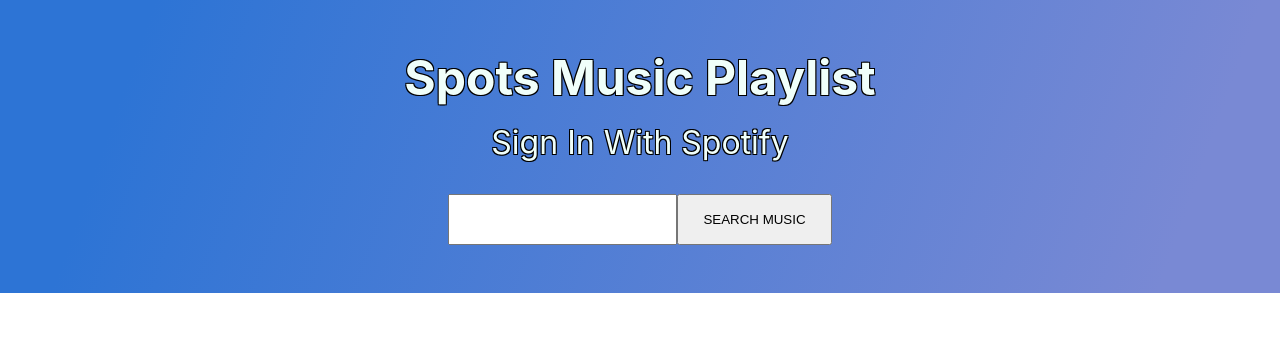
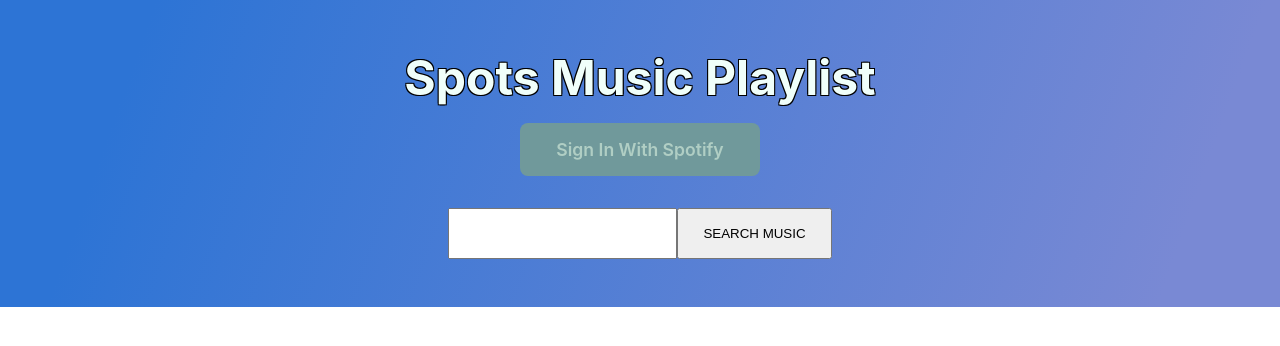
Before and after one commit to williamk19/spots, a React (Create React App) app: page / in a window 1280 px wide. Shown: the top 346 px of the page. Built offline with nearby package versions, Linux system fonts and the light colour scheme.

Commit message:
module-3-homework-2 hooks, song selected deselect

```diff
--- a/src/App.js
+++ b/src/App.js
@@ -1,56 +1,68 @@
-import React from 'react';
+import React, { useState, useEffect } from 'react';
 import HomePage from './pages/home/home.page';
 import './App.css';
 const authUrl = `https://accounts.spotify.com/authorize?response_type=token&client_id=${process.env.REACT_APP_SPOTIFY_API_KEY}&scope=playlist-modify-private&redirect_uri=http://localhost:3000/`;
 const searchUrl = `https://api.spotify.com/v1/search?type=album&include_external=audio`;
 
-class App extends React.Component {
-  constructor() {
-    super();
-    this.state = {
-      access_token: '',
-      searchQuery: '',
-      data: {}
-    };
-  }
+const App = () => {
 
-  componentDidMount() {
+  const [token, setToken] = useState('');
+  const [query, setQuery] = useState('');
+  const [data, setData] = useState({});
+  const [selected, setSelected] = useState([]);
+
+  useEffect(() => {
     let hash = window.location.hash.substring(1);
     let params = {};
     hash.split('&').map(hk => {
       let temp = hk.split('=');
       params[temp[0]] = temp[1];
     });
-    this.setState({ access_token: params.access_token }, () => {
-      console.log(this.state.access_token);
-    });
+    setToken(params.access_token);
+  });
+
+  const onSelected = (newData) => {
+    if (!selected.find(select => select.id === newData.id)) {
+      setSelected([...selected, newData]);
+    }
   }
 
-  onSearchChange = (e) => {
-    this.setState({ searchQuery: e.target.value }, () => {
-      console.log(this.state.searchQuery);
-    });
+  const onDeselect = (removeData) => {
+    setSelected(selected.filter((select) => select.id !== removeData.id));
+  }
+
+  const onSearchChange = (e) => {
+    setQuery(e.target.value);
   };
 
-  callApi = (e) => {
+  const callApi = (e) => {
     e.preventDefault();
-    fetch(`https://api.spotify.com/v1/search?q=${this.state.searchQuery}&type=track`, {
+    fetch(`https://api.spotify.com/v1/search?q=${query}&type=track`, {
       headers: {
         'Content-Type': 'application/json',
-        'Authorization': `Bearer ${this.state.access_token}`
+        'Authorization': `Bearer ${token}`
       },
     })
       .then(res => res.json())
-      .then(data => this.setState({ data: data }, () => console.log(this.state.data)));
+      .then(data => setData(data));
   };
 
-  render() {
-    return (
-      <div className="App">
-        <HomePage authUrl={authUrl} searchUrl={searchUrl} onSearchChange={this.onSearchChange} callApi={this.callApi} data={this.state.data} />
-      </div>
-    );
-  }
-}
+  return (
+    <div className="App">
+      <HomePage
+        token={token}
+        authUrl={authUrl}
+        searchUrl={searchUrl}
+        selected={selected}
+        data={data}
+        query={query}
+        onSearchChange={onSearchChange}
+        onSelected={onSelected}
+        onDeselect={onDeselect}
+        callApi={callApi}
+      />
+    </div>
+  );
+};
 
 export default App;
--- a/src/components/song/song.component.jsx
+++ b/src/components/song/song.component.jsx
@@ -1,13 +1,17 @@
 import React from 'react';
 import './song.component.css';
 
-const songContainer = ({data}) => {
+const songContainer = ({ data, selected, onSelected, onDeselect }) => {
   return (
     <div className='song-container'>
       <img src={`${data.album.images[0].url}`} alt='Album Images' />
       <h2>{`${data.name}`}</h2>
       <p>{`${data.artists[0].name} - ${data.album.name}`}</p>
-      <button>Select</button>
+      {selected.some((select) => select.id === data.id) ? (
+        <button onClick={() => onDeselect(data)}>Deselect</button>
+      ) : (
+        <button onClick={() => onSelected(data)}>Select</button>
+      )}
     </div>
   );
 };
--- a/src/pages/home/home.page.css
+++ b/src/pages/home/home.page.css
@@ -12,20 +12,21 @@
 }
 
 .links {
-  color: rgb(240, 255, 250);
-  font-size: 2rem;
+  color: rgb(176, 206, 196);
+  background-color: #70999b;
+  padding: 1rem 2rem;
+  font-size: 1.1rem;
+  margin: auto;
+  width: 11rem;
+  font-weight: 600;
   text-decoration: none;
-  text-shadow: -1px 1px 0 #000, 1px 1px 0 #000, 1px -1px 0 #000, -1px -1px 0 #000;
+  border: none;
+  border-radius: 0.5rem;
   display: block;
   margin-bottom: 2rem;
+  cursor: pointer;
 }
 
-.links:active {
-  font-size: 2rem;
-  color: rgb(240, 255, 250);
-  text-decoration: none;
-  text-shadow: -1px 1px 0 #000, 1px 1px 0 #000, 1px -1px 0 #000, -1px -1px 0 #000;
-}
 
 .input-search {
   padding: 1rem 1.5rem;
--- a/src/pages/home/home.page.jsx
+++ b/src/pages/home/home.page.jsx
@@ -3,18 +3,52 @@
 import './home.page.css';
 import SongComponent from '../../components/song/song.component';
 
-const songComponent = ({ authUrl, onSearchChange, callApi, data }) => {
+const songComponent = ({
+  authUrl,
+  token,
+  onSearchChange,
+  callApi,
+  data,
+  query,
+  selected,
+  onSelected,
+  onDeselect
+}) => {
+  const selectedItem = selected.filter(select => select.name === query);
+
   return (
     <div className='container'>
       <h1 className='header'>Spots Music Playlist</h1>
-      <a className='links' href={authUrl}>
-        Sign In With Spotify
-      </a>
+      {!token ? (
+        <a className='links' href={authUrl}>
+          Sign In With Spotify
+        </a>
+      ) : (
+        <a className='links'>
+          Sign Out
+        </a>
+      )}
       <input className='input-search' onChange={onSearchChange} type='search' />
-      <button className='btn-search' onClick={callApi}>SEARCH MUSIC</button>
-
+      <button className='btn-search' onClick={callApi}>
+        SEARCH MUSIC
+      </button>
+      {selectedItem.map((d) => (
+        <SongComponent
+          key={d.id}
+          data={d}
+          selected={selected}
+          onSelected={onSelected}
+          onDeselect={onDeselect}
+        />
+      ))}
       {data?.tracks?.items?.map((d) => (
-        <SongComponent key={d.id} data={d} />
+        <SongComponent
+          key={d.id}
+          data={d}
+          selected={selected}
+          onSelected={onSelected}
+          onDeselect={onDeselect}
+        />
       ))}
     </div>
   );
```
